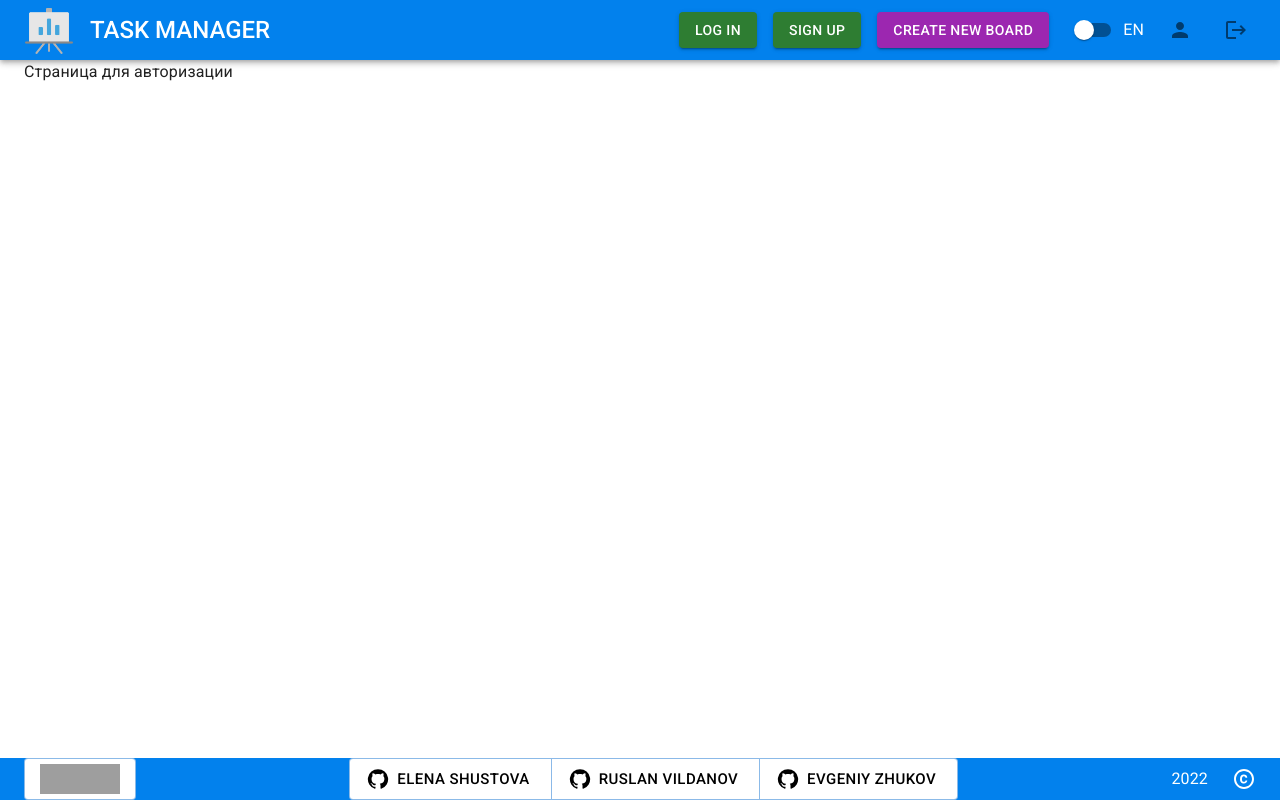
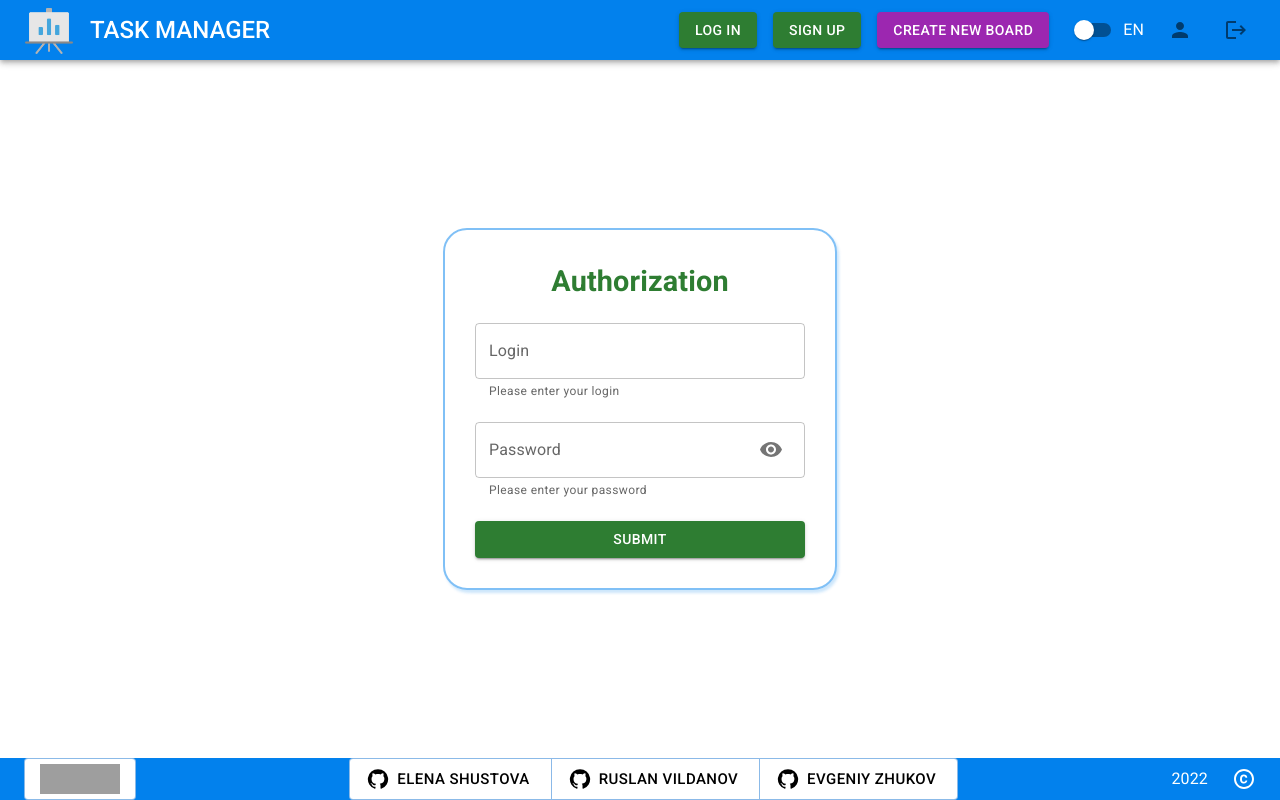
Before and after one commit to yaarusik/project-management-app, a React (Create React App) app: page /login in a window 1280 px wide. Built offline with nearby package versions, Linux system fonts and the light colour scheme; grey boxes are pictures that could not be loaded.

Commit message:
feat: add authorization in login page

```diff
--- a/src/Pages/PageLogin/index.tsx
+++ b/src/Pages/PageLogin/index.tsx
@@ -1,10 +1,82 @@
-import { Box, Container } from '@mui/material';
+import { useState } from 'react';
+import { SubmitHandler, useForm } from 'react-hook-form';
+
+import { FormBlock, FormWrapper, InputField, Submit, Title } from '../PageSignup/indexStyles';
+
+import { IAuthorization } from './indexTypes';
+
+import { IconButton, InputAdornment } from '@mui/material';
+import VisibilityOffSharpIcon from '@mui/icons-material/VisibilityOffSharp';
+import VisibilitySharpIcon from '@mui/icons-material/VisibilitySharp';
+
+import { authorization } from '../../utils/api/api';
+import { useAppDispatch } from '../../store/redux/redux';
 
 const PageLogin = () => {
+  const [showPassword, setShowPassword] = useState(false);
+  const dispatch = useAppDispatch();
+  const {
+    register,
+    handleSubmit,
+    reset,
+    formState: { errors },
+  } = useForm<IAuthorization>({
+    reValidateMode: 'onSubmit',
+  });
+
+  const { login, password } = errors;
+
+  const onSubmit: SubmitHandler<IAuthorization> = async (data) => {
+    console.log('submit data >', JSON.stringify(data));
+    try {
+      await dispatch(authorization(data));
+      reset();
+    } catch (e) {
+      console.log('error >', e);
+    } finally {
+      // preloader stop
+    }
+  };
+
+  const hundlerShowPassword = () => {
+    setShowPassword(!showPassword);
+  };
   return (
-    <Container sx={{ flex: '1 0' }} maxWidth="xl">
-      <Box>Страница для авторизации</Box>
-    </Container>
+    <FormWrapper>
+      <FormBlock onSubmit={handleSubmit(onSubmit)}>
+        <Title>Authorization</Title>
+
+        <InputField
+          InputProps={{
+            ...register('login'),
+          }}
+          error={!!login}
+          label="Login"
+          helperText={!!login ? login.message : 'Please enter your login'}
+        />
+
+        <InputField
+          InputProps={{
+            endAdornment: (
+              <InputAdornment position="end">
+                <IconButton onClick={hundlerShowPassword}>
+                  {showPassword ? <VisibilityOffSharpIcon /> : <VisibilitySharpIcon />}
+                </IconButton>
+              </InputAdornment>
+            ),
+            type: showPassword ? 'text' : 'password',
+            ...register('password'),
+          }}
+          error={!!password}
+          label="Password"
+          helperText={!!password ? password.message : 'Please enter your password'}
+        />
+
+        <Submit type="submit" color="success" variant="contained">
+          Submit
+        </Submit>
+      </FormBlock>
+    </FormWrapper>
   );
 };
 
--- /dev/null
+++ b/src/Pages/PageLogin/indexTypes.ts
@@ -0,0 +1,3 @@
+import { ISubmit } from '../PageSignup/indexTypes';
+
+export type IAuthorization = Pick<ISubmit, 'login' | 'password'>;
--- a/src/utils/api/api.ts
+++ b/src/utils/api/api.ts
@@ -1,6 +1,7 @@
 import { ISubmit } from '../../Pages/PageSignup/indexTypes';
 import { BASE_URL } from '../../constants';
 import { createAsyncThunk } from '@reduxjs/toolkit';
+import { IAuthorization } from '../../Pages/PageLogin/indexTypes';
 
 const fetchOptions = {
   method: 'POST',
@@ -31,7 +32,7 @@ export const registration = createAsyncThunk(
 
 export const authorization = createAsyncThunk(
   'root/authorization',
-  async (data: ISubmit, { rejectWithValue }) => {
+  async (data: ISubmit | IAuthorization, { rejectWithValue }) => {
     try {
       const { login, password } = data;
       const res = await fetch(`${BASE_URL}/signin`, {
```
